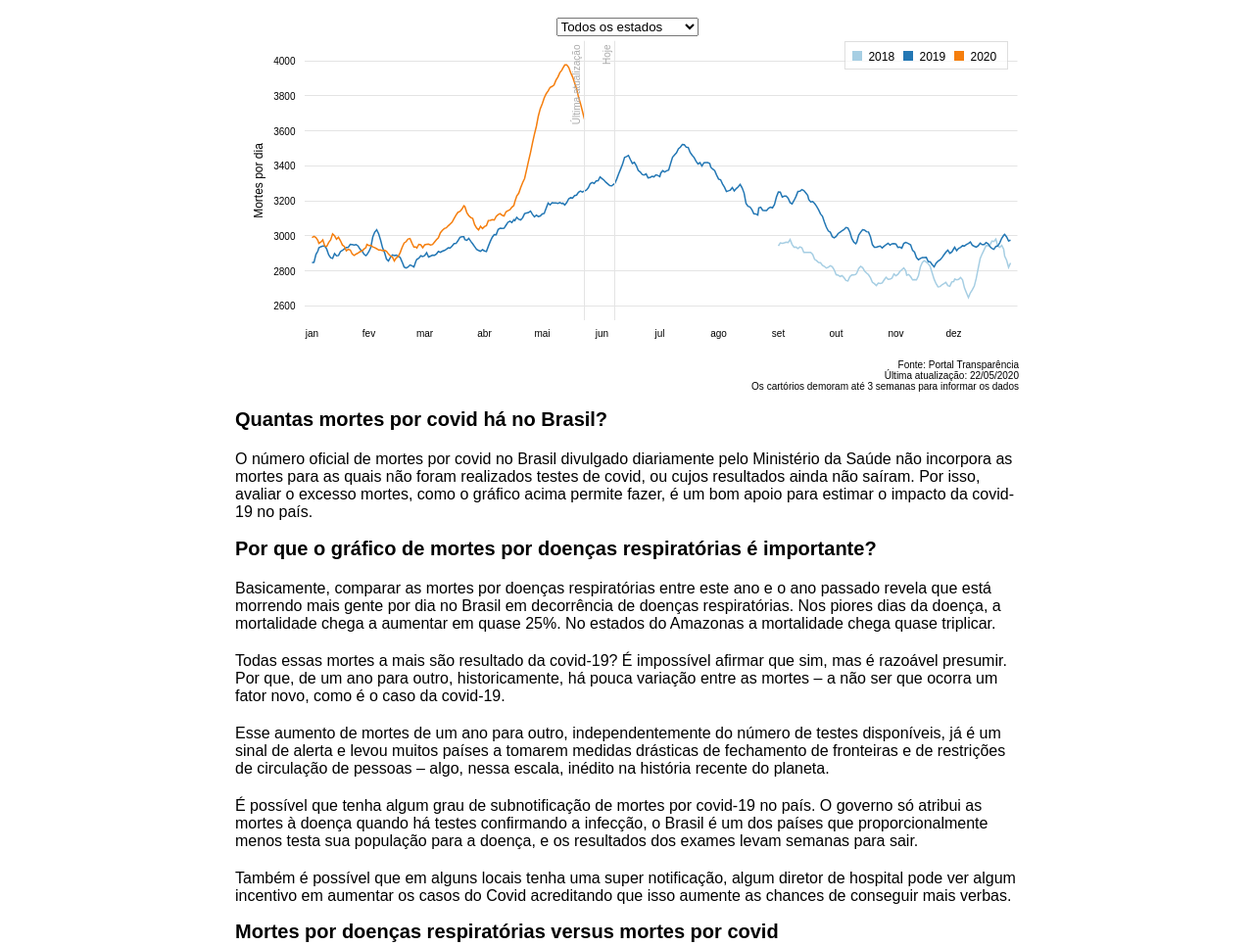
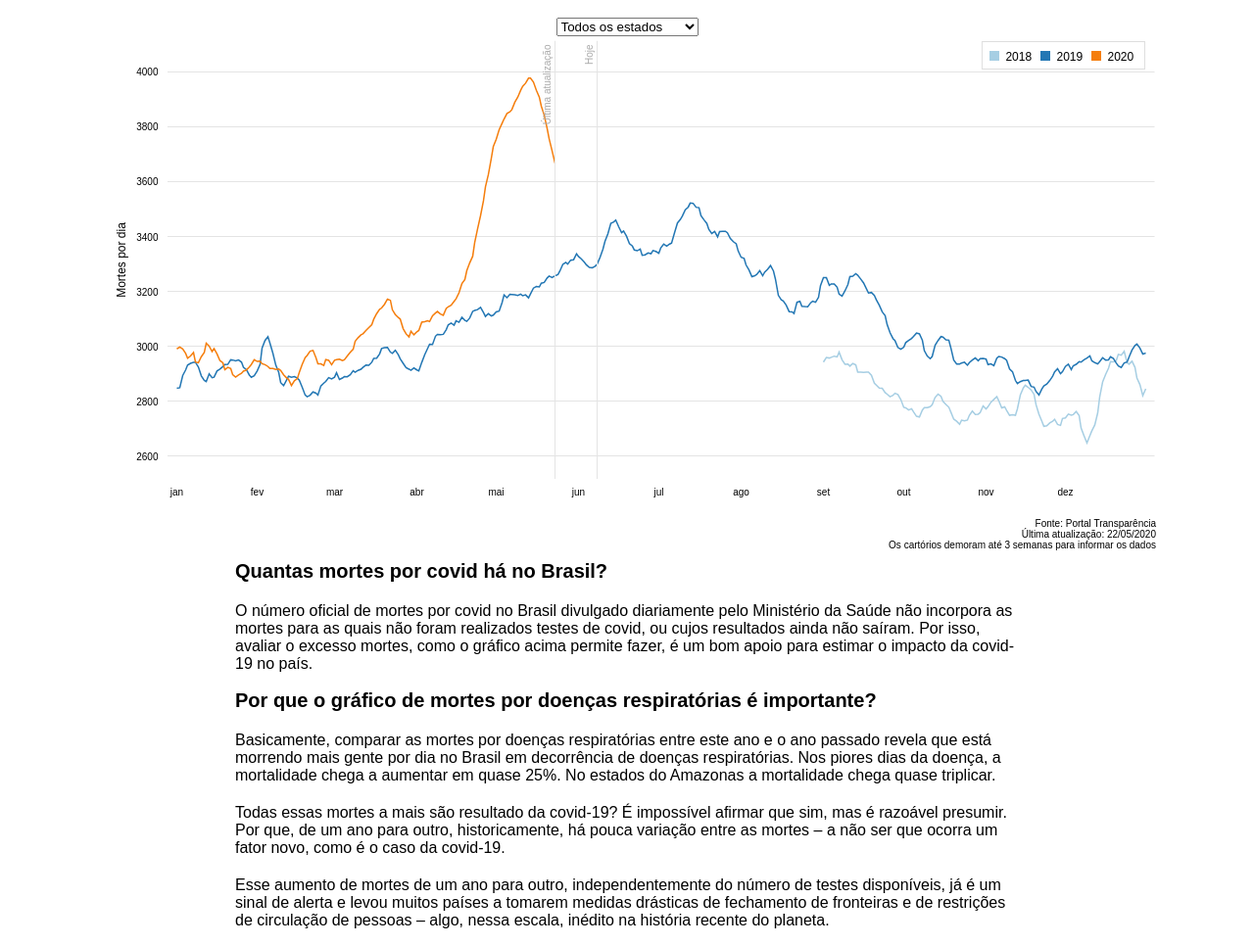
Before and after one commit to resendedaniel/covid, a plain HTML site: page index.html in a window 1280 px wide. Shown: the part 90-1056 px from the top of the page at 98% size. Drawn offline with Linux system fonts and the light colour scheme.

Commit message:
increase chart size

```diff
--- a/html/style/main.css
+++ b/html/style/main.css
@@ -19,11 +19,15 @@ body {
 }
 
 #main {
-  max-width: 800px;
+  max-width: 1080px;
   min-width: 310;
   margin: 0 auto;
   margin-top: 50px;
   text-align: center;
+}
+
+#chart {
+  min-height: 482px;
 }
 
 h1 {
@@ -32,7 +36,10 @@ h1 {
 }
 
 #text {
+  max-width: 800px;
   text-align: left;
+  display: table;
+  margin: 0 auto;
 }
 
 #text > p {
```
